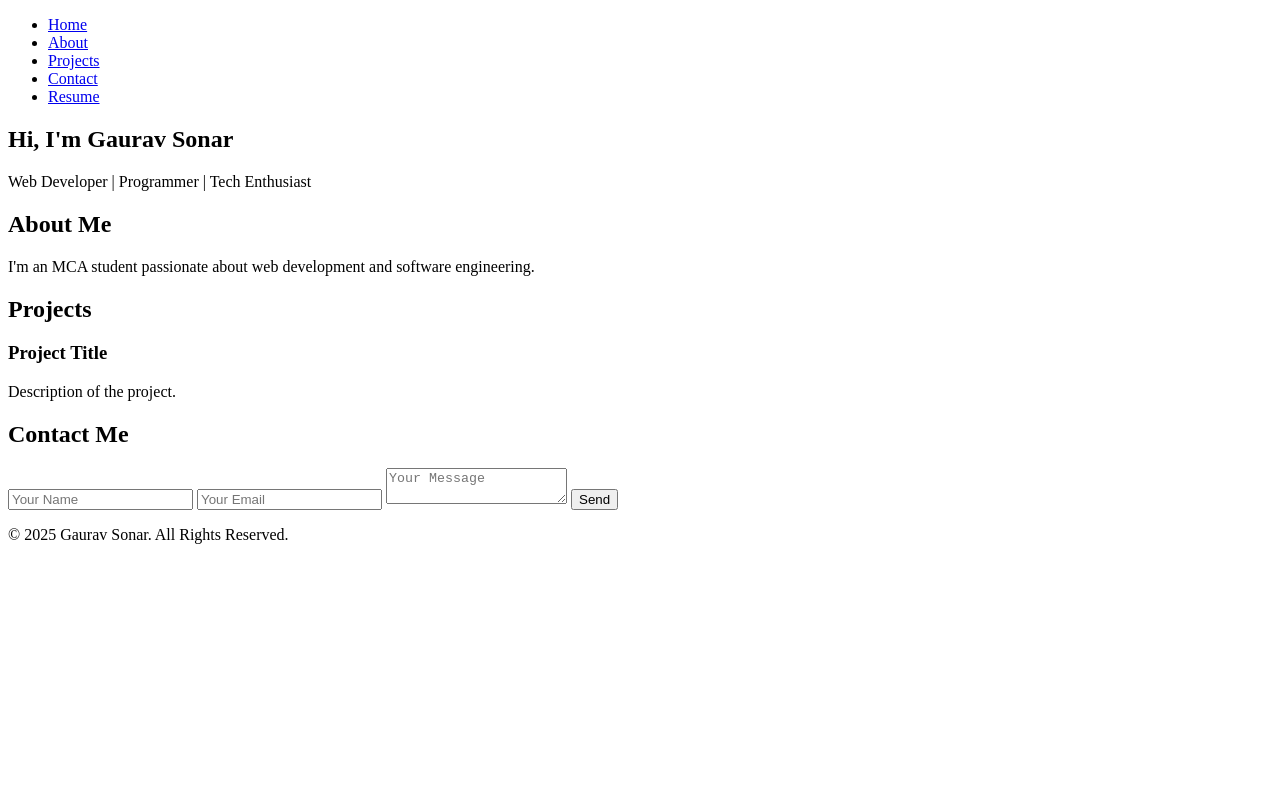
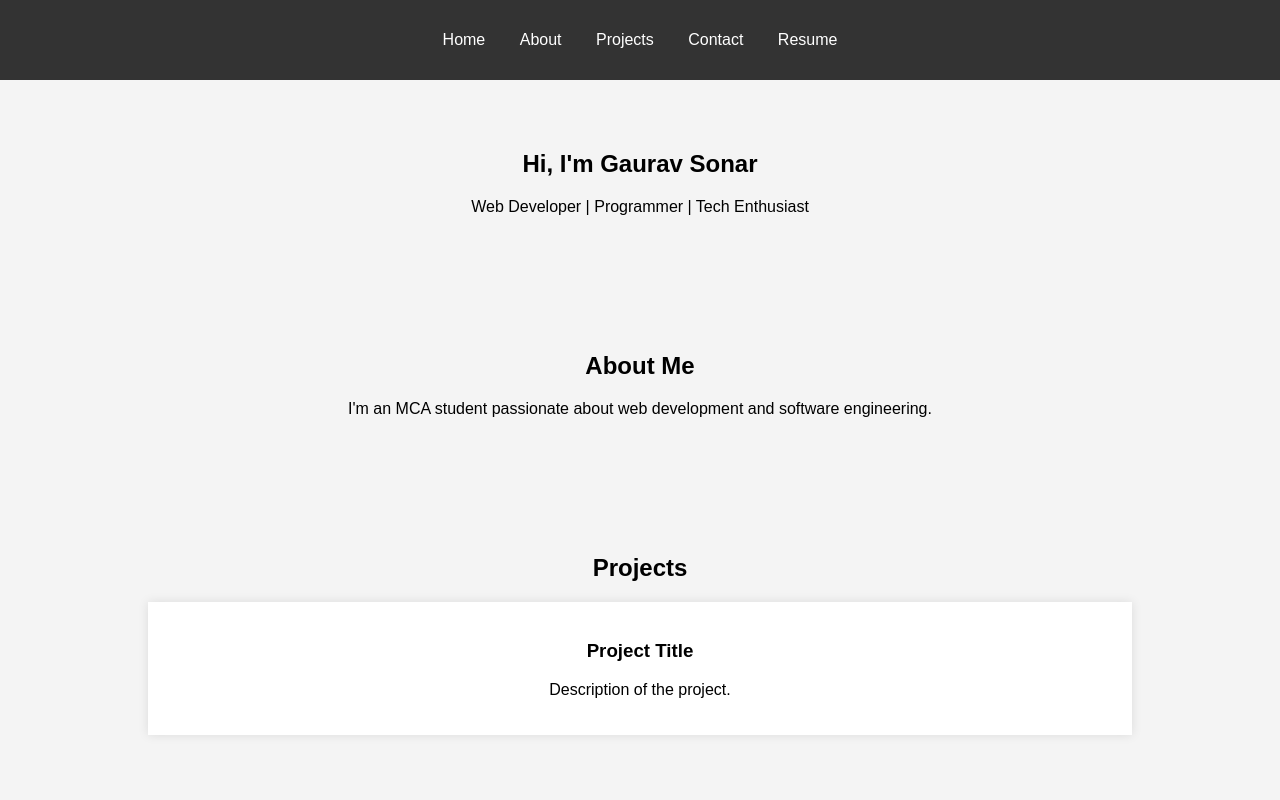
Before and after one commit to GauravSonar260/Gaurav_Portifolio, a plain HTML site: page index.html in a window 1280 px wide. Shown: the top 800 px of the page. Drawn offline with Linux system fonts and the light colour scheme; a script that the page names is missing.

Commit message:
style.css added

```diff
--- a/index.html
+++ b/index.html
@@ -6,7 +6,7 @@
     <meta charset="UTF-8">
     <meta name="viewport" content="width=device-width, initial-scale=1.0">
     <title>Gaurav Sonar - Portfolio</title>
-    <link rel="stylesheet" href="styles.css">
+    <link rel="stylesheet" href="style.css">
     <script defer src="script.js"></script>
 </head>
 
--- /dev/null
+++ b/style.css
@@ -0,0 +1,57 @@
+body {
+    font-family: Arial, sans-serif;
+    margin: 0;
+    padding: 0;
+    background-color: #f4f4f4;
+    text-align: center;
+}
+
+header {
+    background: #333;
+    color: #fff;
+    padding: 15px 0;
+}
+
+nav ul {
+    list-style: none;
+    padding: 0;
+}
+
+nav ul li {
+    display: inline;
+    margin: 0 15px;
+}
+
+nav ul li a {
+    color: #fff;
+    text-decoration: none;
+}
+
+section {
+    padding: 50px;
+}
+
+.project {
+    background: #fff;
+    padding: 20px;
+    margin: 20px auto;
+    width: 80%;
+    box-shadow: 0 0 10px rgba(0, 0, 0, 0.1);
+}
+
+form input,
+form textarea {
+    width: 80%;
+    padding: 10px;
+    margin: 10px 0;
+    border: 1px solid #ccc;
+    border-radius: 5px;
+}
+
+button {
+    background: #333;
+    color: #fff;
+    padding: 10px 20px;
+    border: none;
+    cursor: pointer;
+}
```
